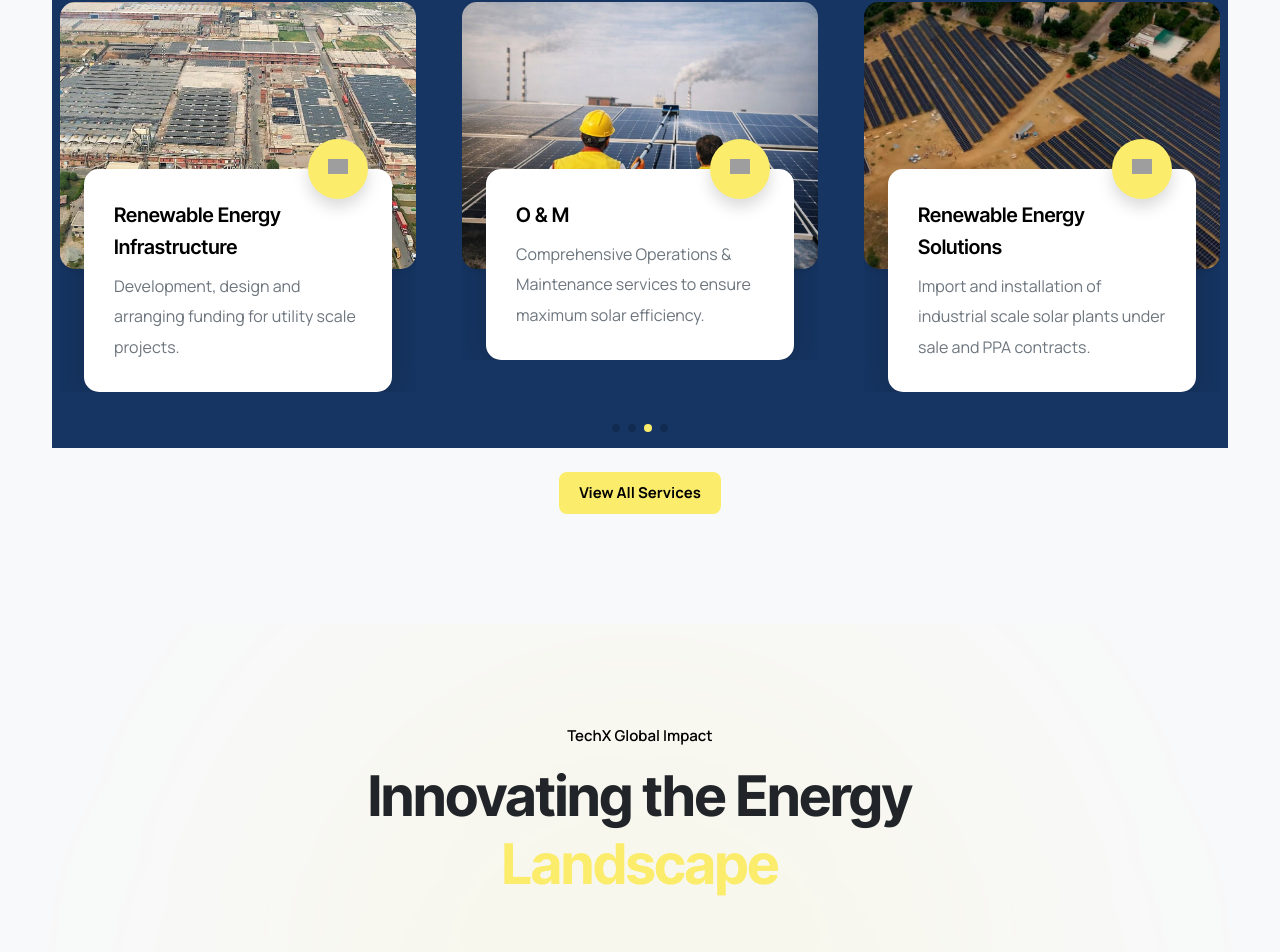
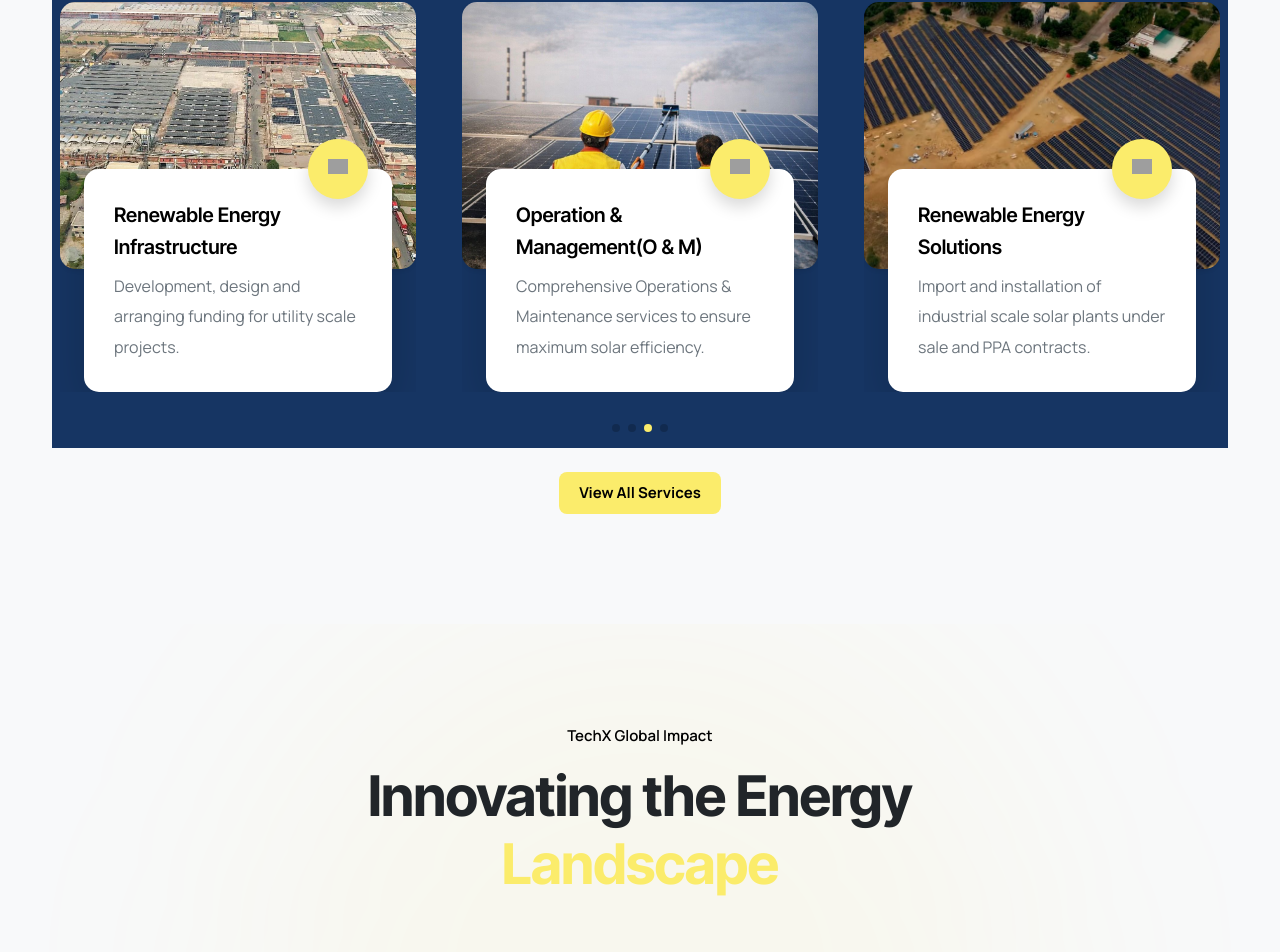
Before and after one commit to Techx425/Techx, a Next.js app: page / in a window 1280 px wide. Shown: the part 2393-3345 px from the top of the page. Built offline with nearby package versions, Linux system fonts and the light colour scheme; grey boxes are pictures that could not be loaded.

Commit message:
Update O&M service title to Operation & Management(O & M)

```diff
--- a/src/app/page.tsx
+++ b/src/app/page.tsx
@@ -182,7 +182,7 @@ export default function Home() {
                 { title: 'Renewable Energy Solutions', slug: 'power-solutions', img: '/images/projects/deewan2.jpeg', desc: 'Import and installation of industrial scale solar plants under sale and PPA contracts.' },
                 { title: 'Fuel Trading', slug: 'energy-trading', img: 'core-energy-trading', desc: 'Sourcing refined and non-renewable fuels: LPG from Middle East.' },
                 { title: 'Renewable Energy Infrastructure', slug: 'energy-development', img: 'enerydevelopement', desc: 'Development, design and arranging funding for utility scale projects.' },
-                { title: 'O & M', slug: 'o-and-m', img: '/images/services/O&M.jpeg', desc: 'Comprehensive Operations & Maintenance services to ensure maximum solar efficiency.' },
+                { title: 'Operation & Management(O & M)', slug: 'o-and-m', img: '/images/services/O&M.jpeg', desc: 'Comprehensive Operations & Maintenance services to ensure maximum solar efficiency.' },
 
               ].map((service, i) => (
                 <SwiperSlide key={i}>
--- a/src/app/services/page.tsx
+++ b/src/app/services/page.tsx
@@ -35,7 +35,7 @@ const services = [
     {
         id: 4,
         slug: 'o-and-m',
-        title: 'O & M',
+        title: 'Operation & Management(O & M)',
         desc: 'Comprehensive Operations & Maintenance services to ensure maximum solar efficiency.',
         img: '/images/services/O&M.jpeg',
     },
```
